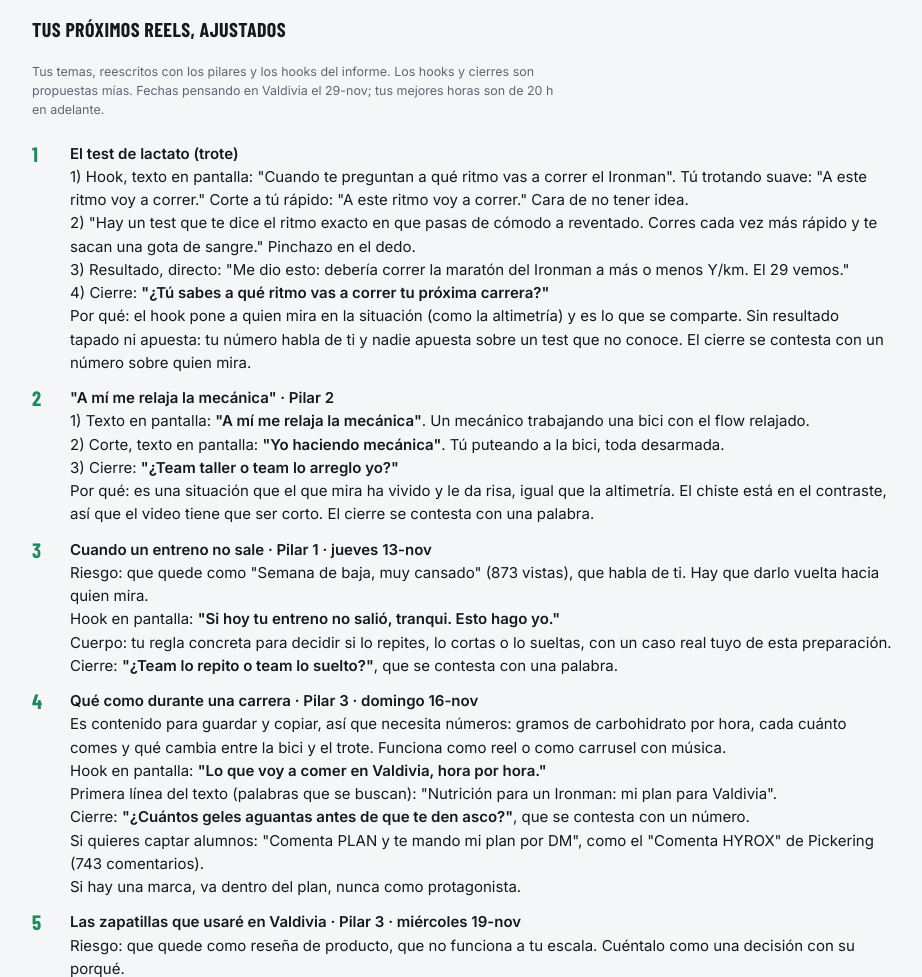
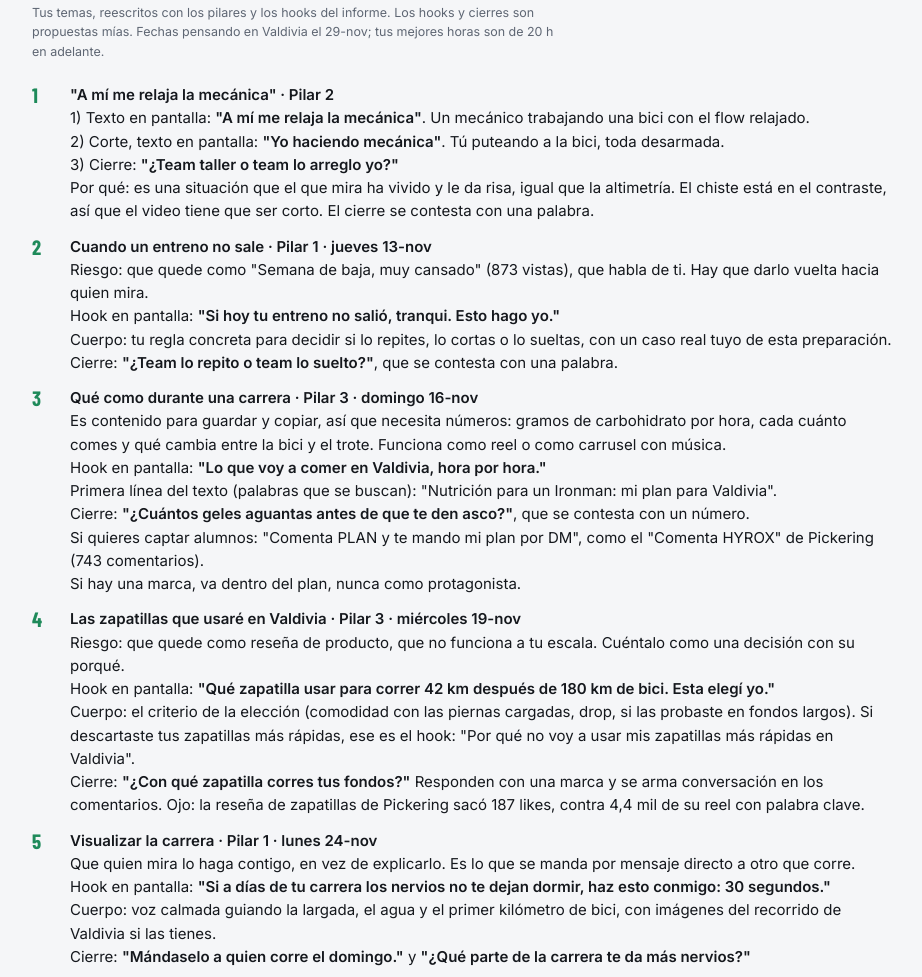
Before and after one commit to pcontreras-jpg/dashboards, a plain HTML site: page instagram-pablo.html in a window 1280 px wide. Shown: the part 4667-5644 px from the top of the page, without its empty margins (178-1100 px from the left). Drawn offline with nearby package versions, Linux system fonts and the light colour scheme.

Commit message:
Instagram: saca recomendaciones de etiquetar @trichile.cl y el reel del test de lactato

```diff
--- a/instagram-pablo.html
+++ b/instagram-pablo.html
@@ -141,7 +141,6 @@ a{color:var(--accent2)}
   <ol class="find">
     <li><div><strong>Envíos por DM</strong>→ la señal que más pesa para llegar a no seguidores → por eso viajan los "¿te pasa?".</div></li>
     <li><div><strong>Trial Reels</strong>→ solo lo ven no seguidores → pruebas un hook sin gastar tu cuenta.</div></li>
-    <li><div><strong>Collab</strong>→ hasta 3 cuentas, llega a la audiencia de cada una → @trichile.cl en Valdivia.</div></li>
   </ol>
 
 
@@ -162,13 +161,12 @@ a{color:var(--accent2)}
   <h3 id="proximos">Tus próximos reels, ajustados</h3>
   <p class="n">Tus temas, reescritos con los pilares y los hooks del informe. Los hooks y cierres son propuestas mías. Fechas pensando en Valdivia el 29-nov; tus mejores horas son de 20 h en adelante.</p>
   <ol class="find rec">
-    <li><div><strong>El test de lactato (trote)</strong>1) Hook, texto en pantalla: "Cuando te preguntan a qué ritmo vas a correr el Ironman". Tú trotando suave: "A este ritmo voy a correr." Corte a tú rápido: "A este ritmo voy a correr." Cara de no tener idea.<br>2) "Hay un test que te dice el ritmo exacto en que pasas de cómodo a reventado. Corres cada vez más rápido y te sacan una gota de sangre." Pinchazo en el dedo.<br>3) Resultado, directo: "Me dio esto: debería correr la maratón del Ironman a más o menos Y/km. El 29 vemos."<br>4) Cierre: <b>"¿Tú sabes a qué ritmo vas a correr tu próxima carrera?"</b><br>Por qué: el hook pone a quien mira en la situación (como la altimetría) y es lo que se comparte. Sin resultado tapado ni apuesta: tu número habla de ti y nadie apuesta sobre un test que no conoce. El cierre se contesta con un número sobre quien mira.</div></li>
     <li><div><strong>"A mí me relaja la mecánica" · Pilar 2</strong>1) Texto en pantalla: <b>"A mí me relaja la mecánica"</b>. Un mecánico trabajando una bici con el flow relajado.<br>2) Corte, texto en pantalla: <b>"Yo haciendo mecánica"</b>. Tú puteando a la bici, toda desarmada.<br>3) Cierre: <b>"¿Team taller o team lo arreglo yo?"</b><br>Por qué: es una situación que el que mira ha vivido y le da risa, igual que la altimetría. El chiste está en el contraste, así que el video tiene que ser corto. El cierre se contesta con una palabra.</div></li>
     <li><div><strong>Cuando un entreno no sale · Pilar 1 · jueves 13-nov</strong>Riesgo: que quede como "Semana de baja, muy cansado" (873 vistas), que habla de ti. Hay que darlo vuelta hacia quien mira.<br>Hook en pantalla: <b>"Si hoy tu entreno no salió, tranqui. Esto hago yo."</b><br>Cuerpo: tu regla concreta para decidir si lo repites, lo cortas o lo sueltas, con un caso real tuyo de esta preparación.<br>Cierre: <b>"¿Team lo repito o team lo suelto?"</b>, que se contesta con una palabra.</div></li>
     <li><div><strong>Qué como durante una carrera · Pilar 3 · domingo 16-nov</strong>Es contenido para guardar y copiar, así que necesita números: gramos de carbohidrato por hora, cada cuánto comes y qué cambia entre la bici y el trote. Funciona como reel o como carrusel con música.<br>Hook en pantalla: <b>"Lo que voy a comer en Valdivia, hora por hora."</b><br>Primera línea del texto (palabras que se buscan): "Nutrición para un Ironman: mi plan para Valdivia".<br>Cierre: <b>"¿Cuántos geles aguantas antes de que te den asco?"</b>, que se contesta con un número.<br>Si quieres captar alumnos: "Comenta PLAN y te mando mi plan por DM", como el "Comenta HYROX" de Pickering (743 comentarios).<br>Si hay una marca, va dentro del plan, nunca como protagonista.</div></li>
     <li><div><strong>Las zapatillas que usaré en Valdivia · Pilar 3 · miércoles 19-nov</strong>Riesgo: que quede como reseña de producto, que no funciona a tu escala. Cuéntalo como una decisión con su porqué.<br>Hook en pantalla: <b>"Qué zapatilla usar para correr 42 km después de 180 km de bici. Esta elegí yo."</b><br>Cuerpo: el criterio de la elección (comodidad con las piernas cargadas, drop, si las probaste en fondos largos). Si descartaste tus zapatillas más rápidas, ese es el hook: "Por qué no voy a usar mis zapatillas más rápidas en Valdivia".<br>Cierre: <b>"¿Con qué zapatilla corres tus fondos?"</b> Responden con una marca y se arma conversación en los comentarios. Ojo: la reseña de zapatillas de Pickering sacó 187 likes, contra 4,4 mil de su reel con palabra clave.</div></li>
-    <li><div><strong>Visualizar la carrera · Pilar 1 · lunes 24-nov</strong>Que quien mira lo haga contigo, en vez de explicarlo. Es lo que se manda por mensaje directo a otro que corre.<br>Hook en pantalla: <b>"Si a días de tu carrera los nervios no te dejan dormir, haz esto conmigo: 30 segundos."</b><br>Cuerpo: voz calmada guiando la largada, el agua y el primer kilómetro de bici, con imágenes del recorrido de Valdivia si las tienes.<br>Cierre: <b>"Mándaselo a quien corre el domingo."</b> y <b>"¿Qué parte de la carrera te da más nervios?"</b><br>Etiqueta @trichile.cl.</div></li>
-    <li><div><strong>Haciendo la maleta para Valdivia · Pilar 2, humor · miércoles 26-nov</strong>Es tu fórmula de la altimetría. Menos de 30 segundos, cortes rápidos, sin explicar.<br>Hook en pantalla: <b>"Haciendo la maleta para Valdivia: el trisuit… y ropa como para ir a la Antártica."</b><br>Cuerpo: va entrando el trisuit, los guantes, el gorro, otra capa y otra más; el último objeto tiene que ser el más absurdo.<br>Cierre: <b>"¿Te pasa? Etiqueta al que lleva todo."</b> Es el cierre del dorsal de @zizu.play (10,1 mil likes): cada etiqueta es un envío.<br>Primera línea del texto: "Qué llevar a Ironman Valdivia", que es lo que la gente busca esa semana. Etiqueta @trichile.cl y la cuenta oficial del Ironman Valdivia.</div></li>
+    <li><div><strong>Visualizar la carrera · Pilar 1 · lunes 24-nov</strong>Que quien mira lo haga contigo, en vez de explicarlo. Es lo que se manda por mensaje directo a otro que corre.<br>Hook en pantalla: <b>"Si a días de tu carrera los nervios no te dejan dormir, haz esto conmigo: 30 segundos."</b><br>Cuerpo: voz calmada guiando la largada, el agua y el primer kilómetro de bici, con imágenes del recorrido de Valdivia si las tienes.<br>Cierre: <b>"Mándaselo a quien corre el domingo."</b> y <b>"¿Qué parte de la carrera te da más nervios?"</b></div></li>
+    <li><div><strong>Haciendo la maleta para Valdivia · Pilar 2, humor · miércoles 26-nov</strong>Es tu fórmula de la altimetría. Menos de 30 segundos, cortes rápidos, sin explicar.<br>Hook en pantalla: <b>"Haciendo la maleta para Valdivia: el trisuit… y ropa como para ir a la Antártica."</b><br>Cuerpo: va entrando el trisuit, los guantes, el gorro, otra capa y otra más; el último objeto tiene que ser el más absurdo.<br>Cierre: <b>"¿Te pasa? Etiqueta al que lleva todo."</b> Es el cierre del dorsal de @zizu.play (10,1 mil likes): cada etiqueta es un envío.<br>Primera línea del texto: "Qué llevar a Ironman Valdivia", que es lo que la gente busca esa semana. Etiqueta la cuenta oficial del Ironman Valdivia.</div></li>
   </ol>
   <p class="n">Para los 6: el hook va dicho o escrito en el primer segundo, sin intro ni logo. Si alguno te da dudas, publícalo primero como Trial Reel, que solo ven personas que no te siguen.</p>
 
```
